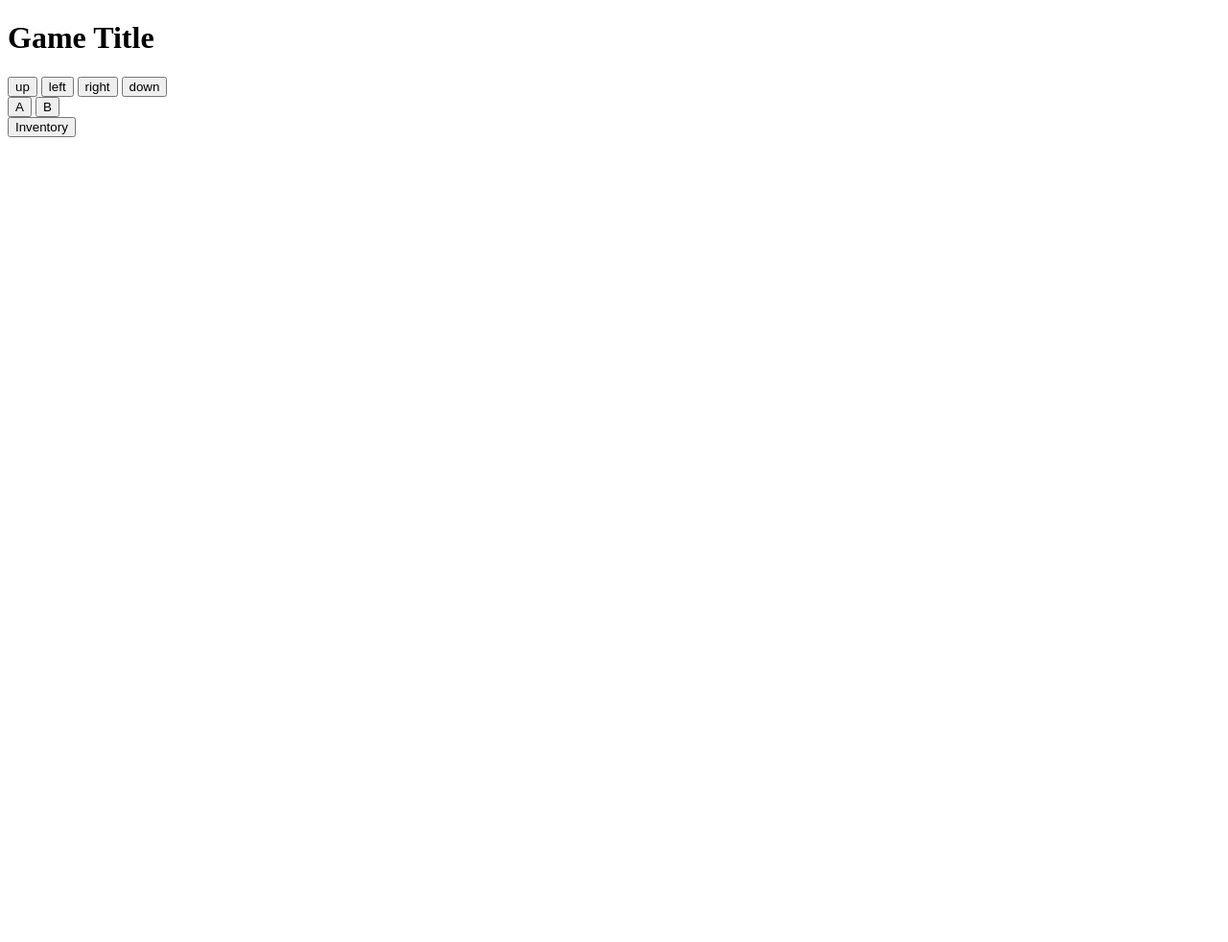
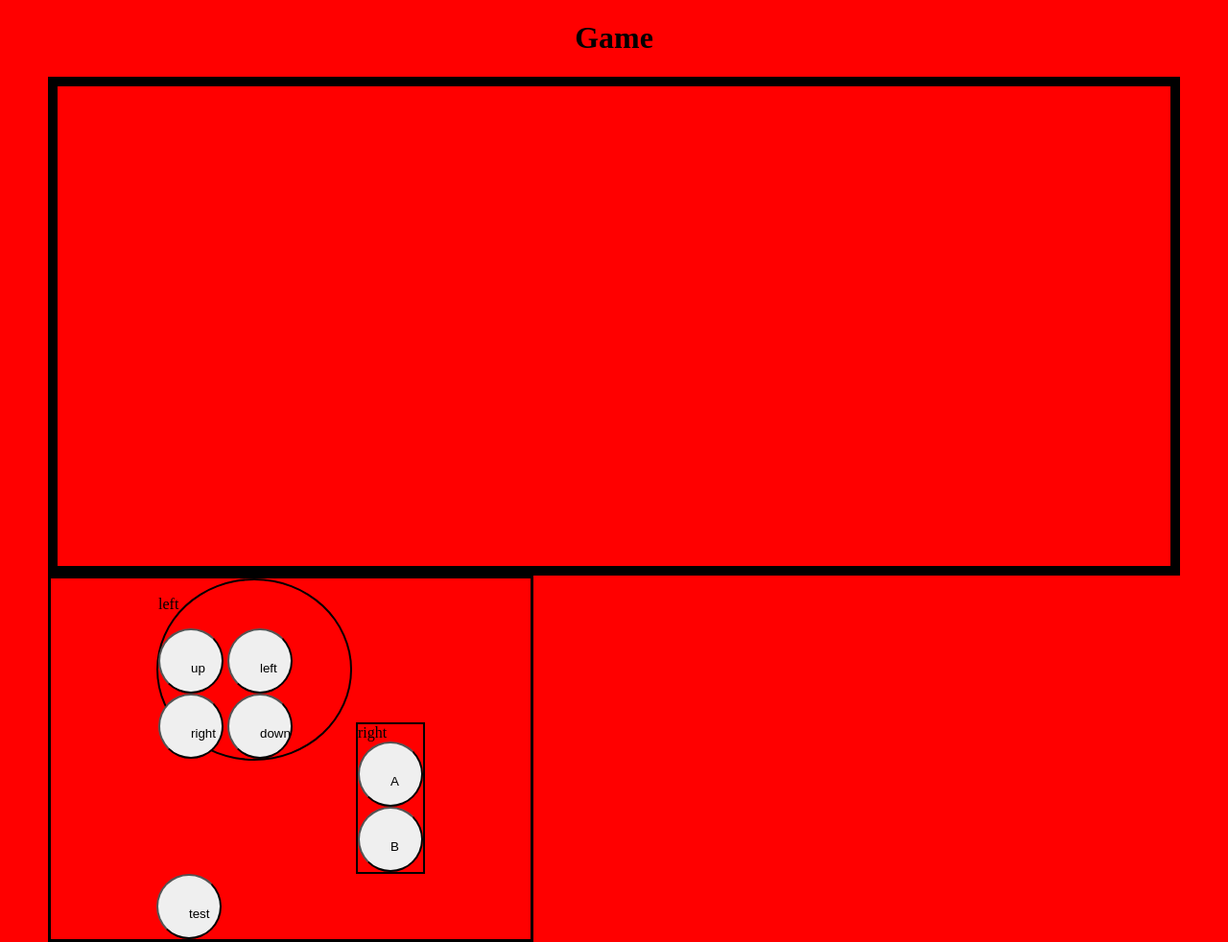
Before and after one commit to MercMods/Teething-problems, a plain HTML site: page index.html in a window 1280 px wide. Shown: the whole page at 96% size. Before the commit the page ends 800 px from the top, so only its background shows below. Drawn offline with Linux system fonts and the light colour scheme.

Commit message:
index.html

```diff
--- a/index.html
+++ b/index.html
@@ -1,26 +1,34 @@
 <!DOCTYPE html>
+<html lang="en">
 <head>
+  <meta charset="UTF-8">
+  <meta name="viewport" content="width=device-width, initial-scale=1.0">
   <title>Game</title>
-    <link rel="stylesheet.css" href="styles.css" />
+  <link rel="stylesheet" href="styles.css">
 </head>
+<body>
+   <div class="heading">
+      <h1>Game</h1>
+   </div>
+  <div class="canvas">
 
-  <body>
-    <div class="main">
-      <h1>Game Title</h1>
-      <div class="canvas"></div>
+  </div>
+    <div class="actions">
     <div class="controls">
-        <div class="axis">
+      <div class="left">
+      <p>left</p>
       <button class="button buttonUp">up</button>
       <button class="button buttonLeft">left</button>
       <button class="button buttonRight">right</button>
       <button class="button buttonDown">down</button>
      </div>
-        <div class="actions">
+    <div class="right">
+    right
     <button class="button buttonPrimary">A</button>
     <button class="button buttonSecondary">B</button>
-          <div class="items">
-            <button class="button buttonInventory pause">Inventory</button>
     </div>
+      <div class="test">
+      <button class="button">test</button>
     </div>
   </div>
 </div>
```
Lines whose indentation alone changed are shown as unchanged.
